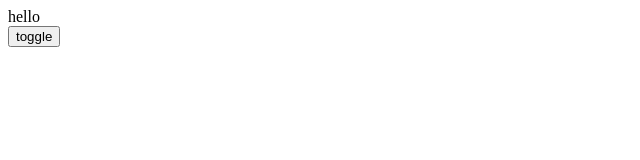
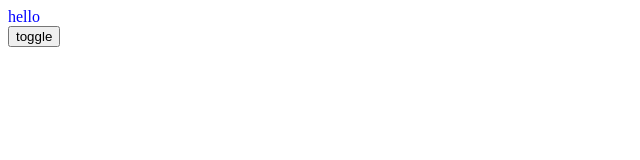
Before and after one commit to ScarlettKK/Learning-React, a React (Create React App) app: page / in a window 1280 px wide. Shown: the top 160 px of the page, without its empty margins (0-640 px from the left). Built offline with nearby package versions, Linux system fonts and the light colour scheme.

Commit message:
add css animation effect

```diff
--- a/src/style.css
+++ b/src/style.css
@@ -1,9 +1,38 @@
 .show {
-	opacity: 1;
-	transition: opacity 0.5s linear;
+	animation: show-item 2s linear forwards;
+	/* forwards参数可以让动画效果在完成后，一直保持在100%的状态 */
 }
 
 .hide {
-	opacity: 0;
-	transition: opacity 0.5s linear;
+	animation: hide-item 2s linear forwards;
 }
+
+@keyframes show-item {
+	0% {
+		opacity: 0;
+		color: red;
+	}
+	50% {
+		opacity: 0.5;
+		color: green;
+	}
+	100% {
+		opacity: 1;
+		color: blue;
+	}
+}
+
+@keyframes hide-item {
+	0% {
+		opacity: 1;
+		color: blue;
+	}
+	50% {
+		opacity: 0.5;
+		color: green;
+	}
+	100% {
+		opacity: 0;
+		color: red;
+	}
+}
```
